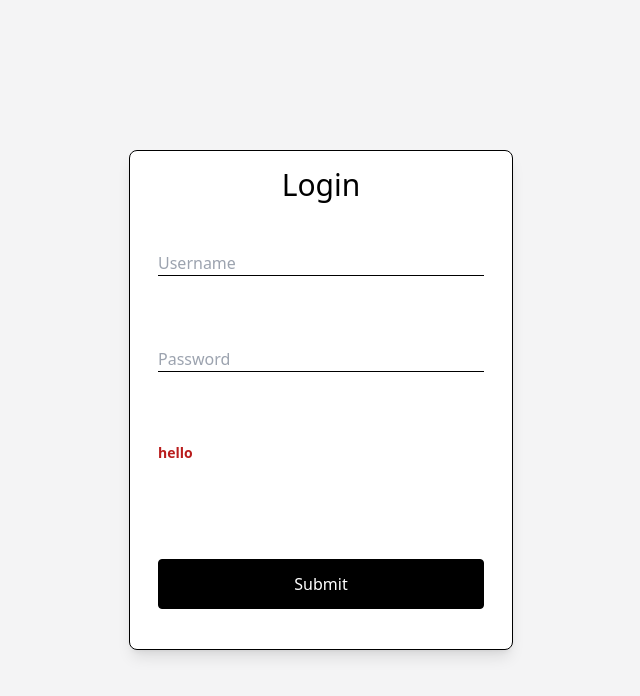
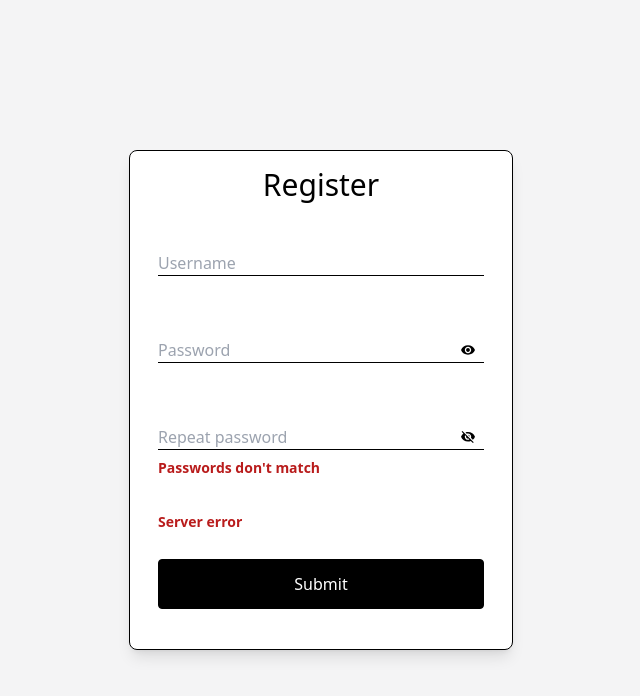
Before and after one commit to SerebryakovVV/twtc, a React (Vite) app in the folder client/: page / in a window 1280 px wide. Shown: the top 696 px of the page, without its empty margins (319-959 px from the left). Built offline with nearby package versions, Linux system fonts and the light colour scheme; the HTML template or start-up script is replaced by a standard one.

Commit message:
register form

```diff
--- a/client/package.json
+++ b/client/package.json
@@ -13,6 +13,7 @@
     "@reduxjs/toolkit": "^2.2.7",
     "react": "^18.3.1",
     "react-dom": "^18.3.1",
+    "react-icons": "^5.3.0",
     "react-redux": "^9.1.2",
     "react-router-dom": "^6.26.2"
   },
--- a/client/src/App.tsx
+++ b/client/src/App.tsx
@@ -8,8 +8,8 @@ function App() {
 
   return (
     <>
-      <Login/>
-      {/* <Register/> */}
+      {/* <Login/> */}
+      <Register/>
     </>
   )
 }
--- a/client/src/components/Login.tsx
+++ b/client/src/components/Login.tsx
@@ -2,7 +2,7 @@ import { useState } from "react";
 import ErrorMessage from "./ErrorMessage";
 
 
-type validationErrorType = "Password too short" | "Username too short";
+type validationErrorType = "Password too short" | "Username field is empty";
 type authErrorType = "User not found" | "Wrong password" | "Server error";
 
 
@@ -21,11 +21,12 @@ export default function Login() {
 		setPassword(/^[a-zA-Z0-9!@#$%&*]{0,20}$/.test(value) ? value : password);
 	}
 
+
 	const validateFields = (): void => {
 		setUsernameError("");
 		setPasswordError("");
 		setAuthError("");
-		if (username.length < 1) setUsernameError("Username too short");
+		if (username.length < 1) setUsernameError("Username field is empty");
 		if (password.length < 6) setPasswordError("Password too short");
 		if (username.length < 1 || password.length < 6) return;
 		fetchLogin()
@@ -33,8 +34,19 @@ export default function Login() {
 
 	const fetchLogin = async (): Promise<void> => {
 		try {
-			console.log("heighla");
-			fetch("myapdfsfsdfsfsfefefefi.com", {});
+			console.log("start");
+			const res = await fetch("http://localhost:3000", {
+				method:"POST",
+				headers: {
+					'Content-Type': 'application/json' // Specify that you're sending JSON
+				  },
+				  body: JSON.stringify({
+					username,
+					password
+				  })
+			});
+			if (!res.ok) throw Error("Fetch error");
+			console.log("success");
 		} catch (err) {
 			console.log("its so over");
 		}
--- a/client/src/components/Register.tsx
+++ b/client/src/components/Register.tsx
@@ -1,67 +1,114 @@
 import { useState } from "react";
+import ErrorMessage from "./ErrorMessage";
+import { IoMdEye, IoMdEyeOff } from "react-icons/io";
 
 
-const registerUser = async () => {
-	try {
-		const result = await fetch("registerApi");
-	} catch (err) {
+type validationErrorType = "Password too short" | "Username filed is empty" | "Passwords don't match";
+type RegistrationErrorType = "Username taken" | "Server error";
 
+
+export default function Login() {
+	const [username, setUsername] = useState<string>("");
+	const [password, setPassword] = useState<string>("");
+	const [repeatPassword, setRepeatPassword] = useState<string>("");
+	const [isPasswordVisible, setIsPasswordVisible] = useState<boolean>(false);
+	const [isRepeatPasswordVisible, setIsRepeatPasswordVisible] = useState<boolean>(true);
+	const [usernameError, setUsernameError] = useState<validationErrorType | "">("");
+	const [passwordError, setPasswordError] = useState<validationErrorType | "">("");
+	const [repeatPasswordError, setRepeatPasswordError] = useState<validationErrorType | "">("Passwords don't match");
+	const [registrationError, setRegistrationError] = useState<RegistrationErrorType | "">("Server error");
+
+	const handleChangeUsername = (value: string): void => {
+		setUsername(/^[a-zA-Z0-9]{0,20}$/.test(value) ? value : username);
 	}
+
+	const handleChangePassword = (value: string, field: "origin" | "repeat"): void => {
+		field === "origin" ?
+			setPassword(/^[a-zA-Z0-9!@#$%&*]{0,20}$/.test(value) ? value : password) :
+			setRepeatPassword(/^[a-zA-Z0-9!@#$%&*]{0,20}$/.test(value) ? value : repeatPassword);
 	}
+
+
+	const validateFields = (): void => {
+		setUsernameError("");
+		setPasswordError("");
+		setRepeatPasswordError("");
+		setRegistrationError("");
+		if (username.length < 1) setUsernameError("Username filed is empty");
+		if (password.length < 6) {
+			setPasswordError("Password too short");
+			setPassword("");
+			setRepeatPassword("");
+		}
+		if (password !== repeatPassword) {
+			setRepeatPasswordError("Passwords don't match");
+			setPassword("");
+			setRepeatPassword("");
+		}
+		if (username.length < 1 || password.length < 6 || password !== repeatPassword) return;
+		// fetchLogin()
+		console.log("passed");
+	}
+
+
+  	return (
+		<div className="w-screen h-screen bg-zinc-100 flex justify-center items-center">
 
 
 
 
 
-export default function Register() {
-
-	const [username, setUsername] = useState<string>("");
-	const [password, setPassword] = useState<string>("");
-	const [repeatPassword, setRepeatPassword] = useState<string>("");
-
-
-    return (
-		<div className="w-screen h-screen bg-zinc-100 flex justify-center items-center">
-
 			<div className="border border-solid border-black bg-white shadow-lg w-96 h-[500px] rounded-lg flex flex-col absolute">
-
-
 					<h1 className="text-3xl text-center mt-4 mb-12">Register</h1>
-
+					<div className="mx-7 h-24">
 						<input
-					className="mx-7 focus:outline-none border-b border-black mb-10"
+							className="w-full mb-2 focus:outline-none border-b border-black"
 							type="text"
 							placeholder="Username"
 							value={username}
-					onChange={(e)=>setUsername(e.target.value)}
+							onChange={(e)=>handleChangeUsername(e.target.value)}
 						/>
-
+						{usernameError && <ErrorMessage msg={usernameError}/>}
+					</div>
+					<div className="mx-7 h-24">
+						<div className="w-full mb-2 focus:outline-none border-b border-black flex justify-between">
 							<input
-					className="mx-7 focus:outline-none border-b border-black mb-10"
-					type="password"
+								className="focus:outline-none w-full"
+								type={isPasswordVisible ? "text" : "password"}
 								placeholder="Password"
 								value={password}
-					onChange={(e)=>setPassword(e.target.value)}
+								onChange={(e)=>handleChangePassword(e.target.value, "origin")}
 							/>
-
-				<input
-					className="mx-7 focus:outline-none border-b border-black mb-10"
-					type="password"
-					placeholder="Repeat password"
-					value={repeatPassword}
-					onChange={(e)=>setRepeatPassword(e.target.value)}
-					/>
-
-				<button className="mx-7 relative bottom-10 mt-auto rounded border border-solid border-black bg-black text-white hover:bg-white hover:text-black py-3">
-					Submit
-				</button>
-
-
-
+							<span className="pt-1 pr-2" onClick={()=>setIsPasswordVisible(!isPasswordVisible)}>{isPasswordVisible ? <IoMdEyeOff/>  : <IoMdEye/>}</span>
 
 
 						</div>
-
+						{passwordError && <ErrorMessage msg={passwordError}/>}
+					</div>
+					<div className="mx-7 h-24">
+					<div className="w-full mb-2 focus:outline-none border-b border-black flex justify-between">
+						<input
+							className="focus:outline-none w-full"
+							type={isRepeatPasswordVisible ? "text" : "password"}
+							placeholder="Repeat password"
+							value={repeatPassword}
+							onChange={(e)=>handleChangePassword(e.target.value, "repeat")}
+						/>
+						<span className="pt-1 pr-2" onClick={()=>setIsRepeatPasswordVisible(!isRepeatPasswordVisible)}>{isRepeatPasswordVisible ? <IoMdEyeOff/>  : <IoMdEye/>}</span>
+						{/* <span className="mr-3 text-zinc-600 text-sm" onClick={()=>setIsRepeatPasswordVisible(!isRepeatPasswordVisible)}>{isRepeatPasswordVisible ? "hide" : "show"}</span> */}
+					</div>
+						{repeatPasswordError && <ErrorMessage msg={repeatPasswordError}/>}
+					</div>
+					<div className="mx-7 h-24">
+						{registrationError && <ErrorMessage msg={registrationError}/>}
+					</div>
+					<button
+						className="mx-7 relative bottom-10 mt-auto rounded border border-solid border-black bg-black text-white hover:bg-white hover:text-black py-3"
+						onClick={validateFields}
+					>
+						Submit
+					</button>
+			</div>
 		</div>
 	)
 }
```
Also changed, not shown: 1 other file (tests, documents, lock files or other folders). Lines whose indentation alone changed are shown as unchanged.
